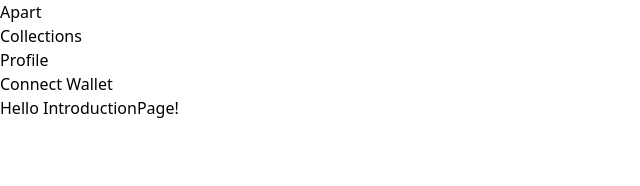
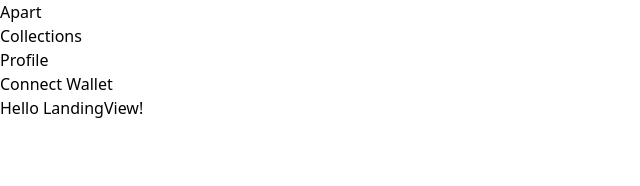
Before and after one commit to bcerecer/sp-markeplace-ui, a Next.js app: page / in a window 1280 px wide. Shown: the top 186 px of the page, without its empty margins (0-640 px from the left). Built offline with nearby package versions, Linux system fonts and the light colour scheme; what @material-tailwind/react would draw is missing.

Commit message:
feat: add LandingView

```diff
--- a/src/pages/index.tsx
+++ b/src/pages/index.tsx
@@ -1,5 +1,7 @@
+import LandingView from '../views/Landing/LandingView';
+
 const IntroductionPage = (): JSX.Element => {
-  return <div>Hello IntroductionPage!</div>;
+  return <LandingView></LandingView>;
 };
 
 export default IntroductionPage;
--- /dev/null
+++ b/src/views/Landing/LandingView.tsx
@@ -0,0 +1,5 @@
+const LandingView = (): JSX.Element => {
+  return <div>Hello LandingView!</div>;
+};
+
+export default LandingView;
```
